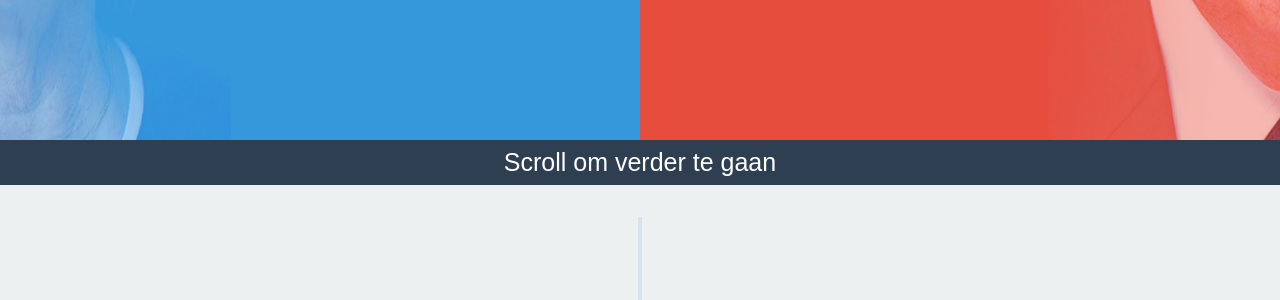
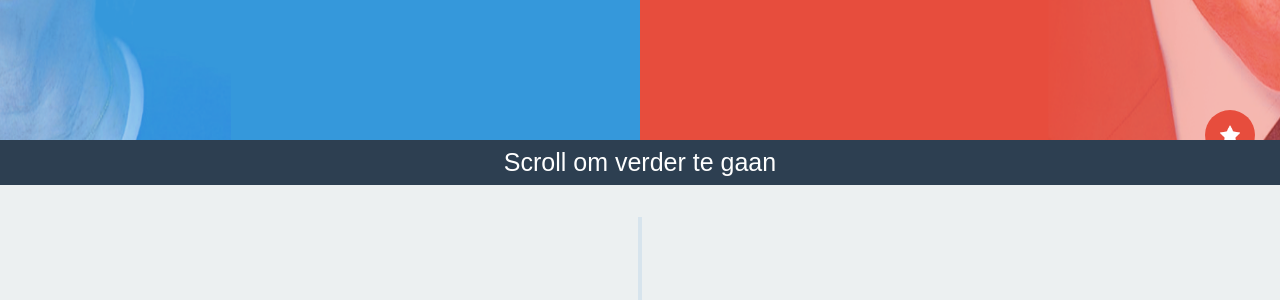
Before and after one commit to m44rt3np44uw/IPMEDT2C, a PHP site: page / in a window 1280 px wide; the page is wider, and only the part inside the window is pictured. Shown: the part 615-915 px from the top of that part. Run offline with PHP 8.4, Linux system fonts and the light colour scheme; some libraries are stand-ins or nearby versions.

Commit message:
Filter werkt nu

```diff
--- a/Website/assets/css/styles.css
+++ b/Website/assets/css/styles.css
@@ -16,12 +16,20 @@ body{
     font-family: 'Open Sans - Regular', sans-serif !important;
 }
 
+.filter {
+    position: fixed;
+    right: 25px;
+    bottom: 25px;
+    width: 50px;
+    height: 50px;
+    background-color: #e74d3d;
+    border-radius: 100px;
+}
+
 .filter a img {
-    position: fixed;
-    width: 100px;
-    height: 100px;
-    margin-top: -75px;
-    z-index: 99999;
+    padding: 15px;
+    height: 100%;
+    width: auto;
 }
 
 .fullscreen-div{
--- /dev/null
+++ b/Website/assets/js/filter.js
@@ -0,0 +1,24 @@
+// Als de tijdlijn geladen is.
+$(document).on('timeline-ready', function() {
+
+    // Als de filter geklikt wordt.
+    $('.filter').on('click', function() {
+
+        // Haal alle items op.
+        var $items = $('.cd-timeline-block');
+
+        // Loop door alle items heen.
+        $.each($items, function(index, item) {
+
+            if($(item).is(':visible')) {
+                if($(item).hasClass('filter-trump') || $(item).hasClass('filter-clinton')) {
+                    $(item).fadeOut();
+                }
+            } else {
+                if($(item).hasClass('filter-trump') || $(item).hasClass('filter-clinton')) {
+                    $(item).fadeIn();
+                }
+            }
+        });
+    });
+});
--- a/Website/index.html
+++ b/Website/index.html
@@ -31,6 +31,7 @@
             </div>
         </section>
         <section id="tijdlijnSection" class="fullscreen-div section">
+
             <div id="Tijdlijn"></div>
 
             <div id="omhoog">
@@ -105,15 +106,15 @@
         </section>
     </div>
 
+    <div class="filter">
+        <a class="filter-posts" href="#">
+            <img src="assets/img/star-filter.png" height="512" width="512"/>
+        </a>
+    </div>
+
     <div id="topNav">
         <p id="clintonNav">Hillary Clinton</p>
         <p id="trumpNav">Donald Trump</p>
-    </div>
-
-    <div class="filter">
-        <a class="filter-posts" href="#">
-            <img src="assets/img/filter.png" height="512" width="512"/>
-        </a>
     </div>
 
     <script type="text/javascript" src="assets/js/vendors/jquery-3.1.1.min.js"></script>
@@ -126,5 +127,6 @@
     <script type="text/javascript" src="assets/js/main.js"></script>
     <script type="text/javascript" src="assets/js/progress.js"></script>
     <script type="text/javascript" src="assets/js/fillTimeline.js"></script>
+    <script type="text/javascript" src="assets/js/filter.js"></script>
 </body>
 </html>
```
Also changed, not shown: Website/assets/img/star-filter.png (added).
